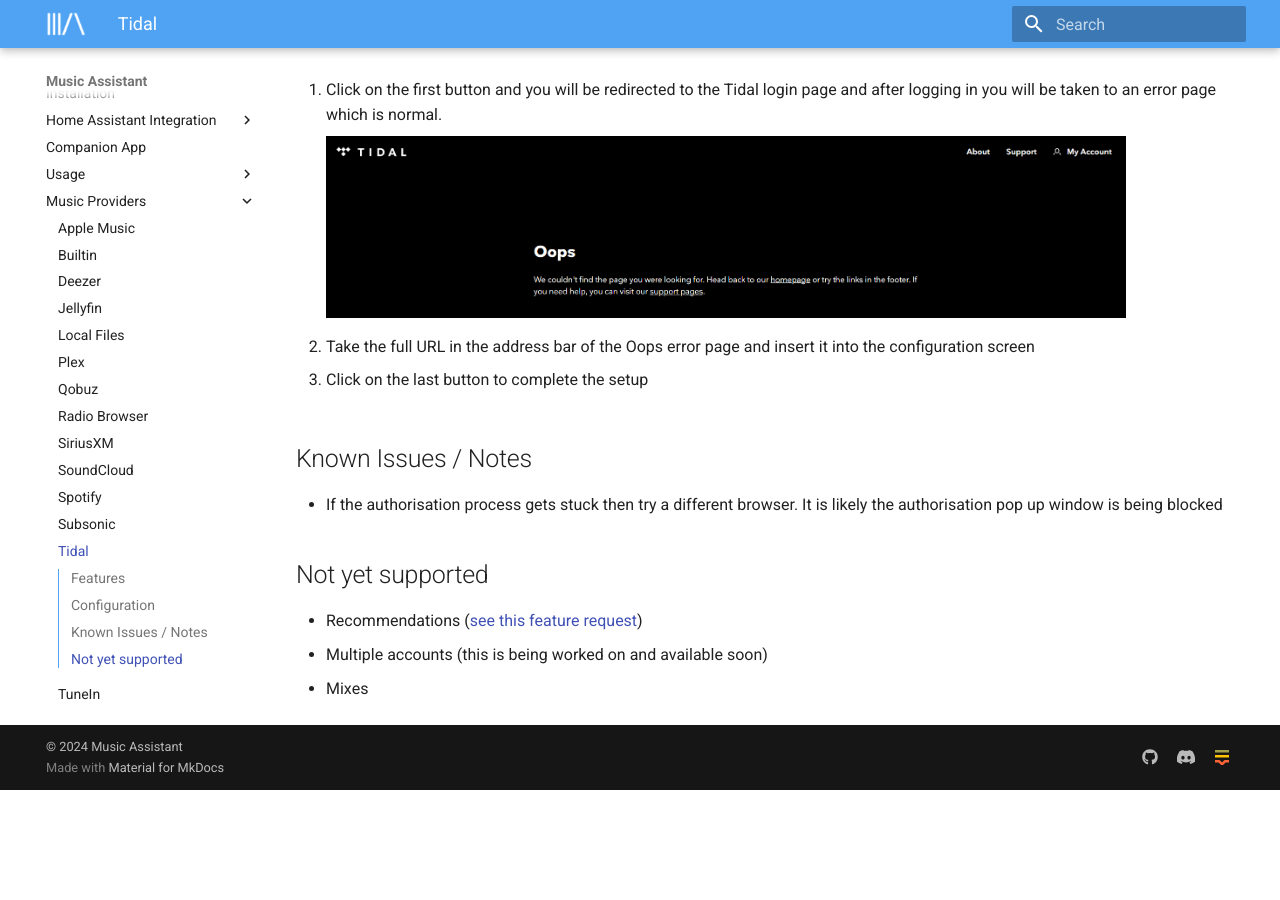
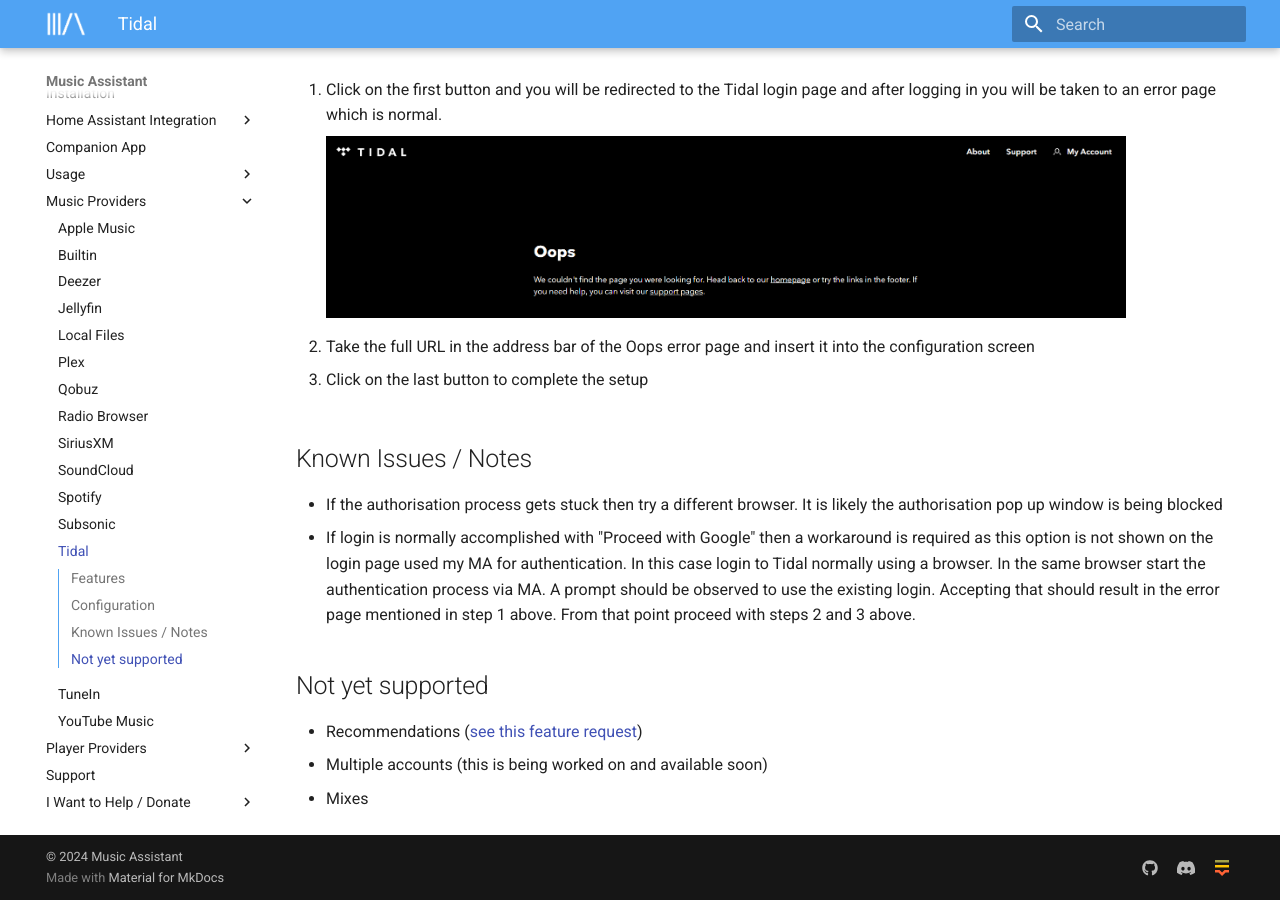
Before and after one commit to pwbriggs/music-assistant.github.io, an MkDocs documentation site: the page built from docs/music-providers/tidal.md, in a window 1280 px wide and 900 px high, scrolled down 807 px. Built offline with MkDocs 1.6.1 and Material for MkDocs 9.7.7, drawn with Linux system fonts in a browser that asks for light colours; before the commit the page ends 1597 px from its top, so only the background shows below that.

Commit message:
workaround for Google logins

```diff
--- a/docs/music-providers/tidal.md
+++ b/docs/music-providers/tidal.md
@@ -27,6 +27,7 @@
 ## Known Issues / Notes
 
 - If the authorisation process gets stuck then try a different browser. It is likely the authorisation pop up window is being blocked
+- If login is normally accomplished with "Proceed with Google" then a workaround is required as this option is not shown on the login page used my MA for authentication. In this case login to Tidal normally using a browser. In the same browser start the authentication process via MA. A prompt should be observed to use the existing login. Accepting that should result in the error page mentioned in step 1 above. From that point proceed with steps 2 and 3 above.
 
 ## Not yet supported
 
```
